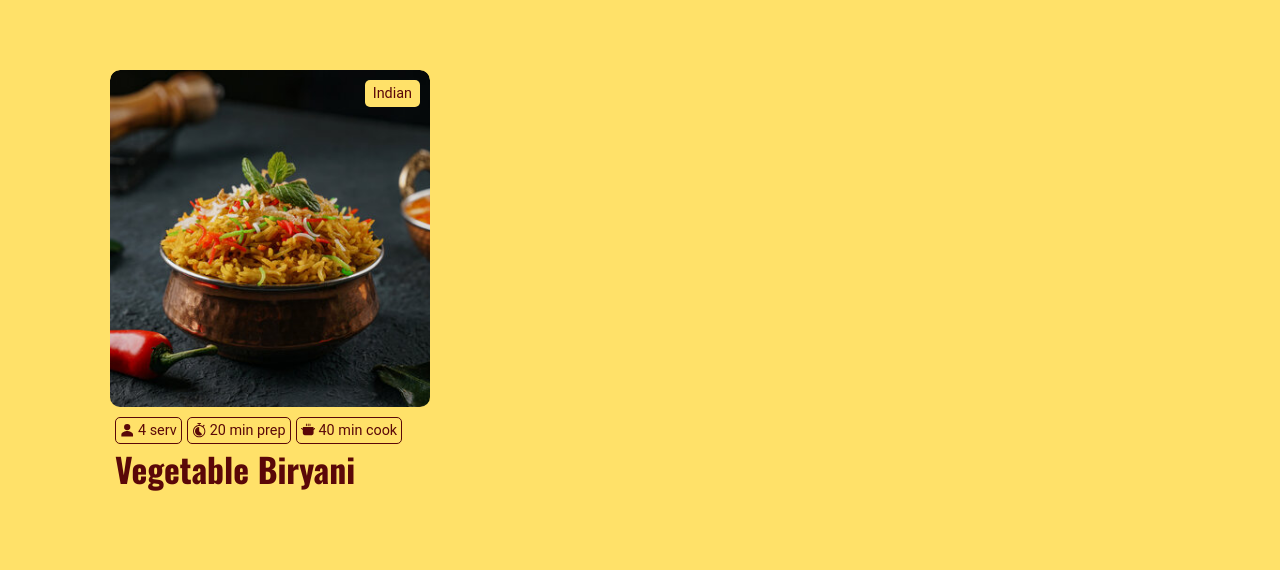
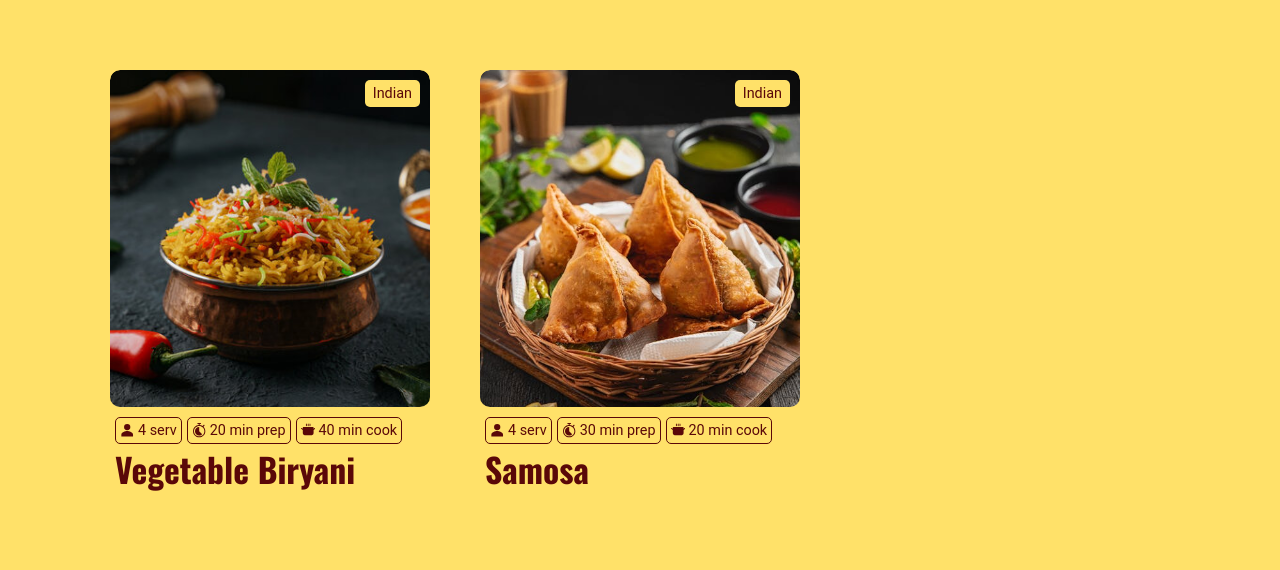
Before and after one commit to Nikhil-Jalandhra/Goodness-In-Bowl-Next.js, a Next.js app: page / in a window 1280 px wide. Shown: the part 2946-3516 px from the top of the page. Built offline with nearby package versions, Linux system fonts and the light colour scheme.

Commit message:
working on reponsiveness

```diff
--- a/src/app/page.tsx
+++ b/src/app/page.tsx
@@ -86,8 +86,8 @@ function Home() {
           <div className="homeRecipeDisplay">
             <h1 className="homeRecipeHeading">Our Recipes</h1>
             <div className="homeRecipeCardDisplay">
-              {recipeData.map((item) => (
-                item.id <= 4 && <RecipeCard item={item} key={item.id}/>
+              {recipeData.map((item, index) => (
+                index <= 4 && <RecipeCard item={item} key={item.id}/>
               ))}
             </div>
           </div>
```
